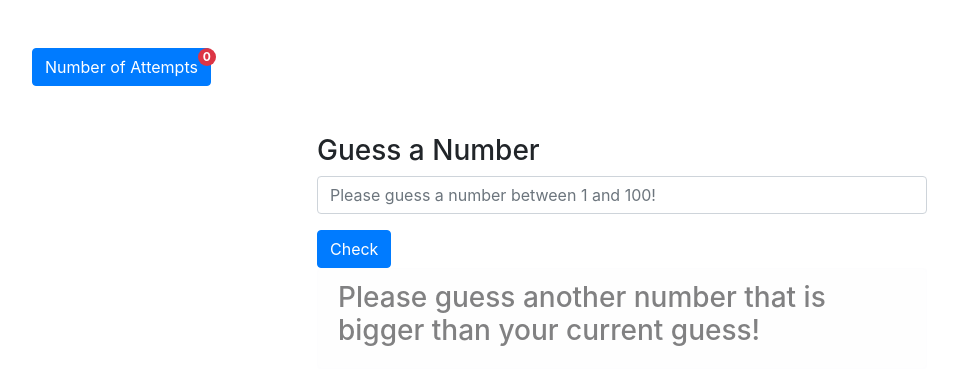
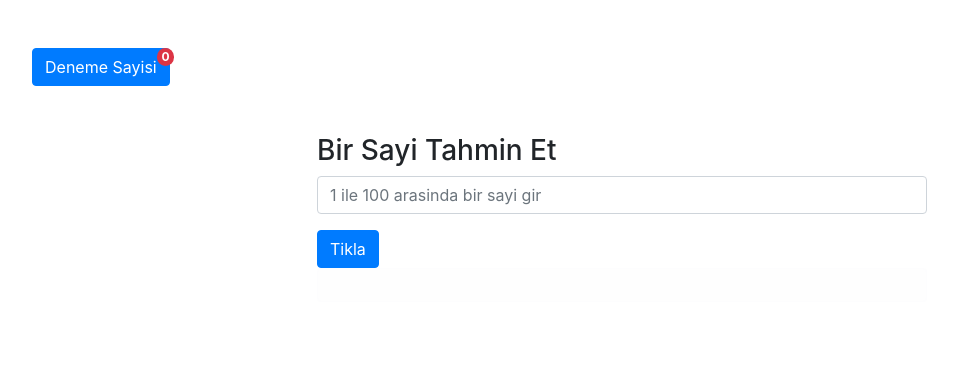
Before and after one commit to muhammethizar/game, a plain HTML site: page index.html in a window 1280 px wide. Shown: the whole page, without its empty margins (18-976 px from the left). Drawn offline with nearby package versions, Linux system fonts and the light colour scheme.

Commit message:
night Commit

```diff
--- a/index.html
+++ b/index.html
@@ -2,7 +2,7 @@
 <!-- <h1>Salut VS CODE</h1> -->
 
 <button type="button" class="btn btn-primary position-relative mt-5" style="margin-left: 50px;">
-    Number of Attempts
+    Deneme Sayisi
     <span id="a" class="position-absolute top-0 start-100 translate-middle badge rounded-pill bg-danger">
       0
     </span>
@@ -12,12 +12,12 @@
 
     <div class="mb-3">
 
-        <h3>Guess a Number</h3>
+        <h3>Bir Sayi Tahmin Et</h3>
 
-        <input id="b" class="form-control" placeholder="Please guess a number between 1 and 100!">
+        <input id="b" class="form-control" placeholder="1 ile 100 arasinda bir sayi gir">
     </div>
 
-    <button onclick="Check()" class="btn btn-primary" type="button">Check</button>
+    <button onclick="Check()" class="btn btn-primary" type="button">Tikla</button>
 
     <div class="alert alert-light" role="alert">
         <h3 id="result"></h3>
--- a/info.js
+++ b/info.js
@@ -10,20 +10,16 @@ function Check() {
     if (t > i) {
         count++
         attemptsEl.innerHTML = count
-        resultEl.innerHTML = 'Please guess another number that is bigger than your current guess!'
+        resultEl.innerHTML = 'Biraz yukari cik az söyledin!'
     }
     else if (t < i) {
         count++
         attemptsEl.innerHTML = count
-        resultEl.innerHTML = 'Please guess another number that is smaller than your current guess!'
+        resultEl.innerHTML = 'In biraz dedin!'
     }
     else {
         count++
         attemptsEl.innerHTML = count
-        resultEl.innerHTML = 'Congrats!!! You found the Number!'
+        resultEl.innerHTML = 'Aferin la bildin!'
     }
 }
-// Before:
-resultEl.innerHTML = 'Please guess another number that is bigger than your current guess!'
-// After:
-resultEl.innerHTML = `Please guess another number that is bigger than ${i}!`
```
